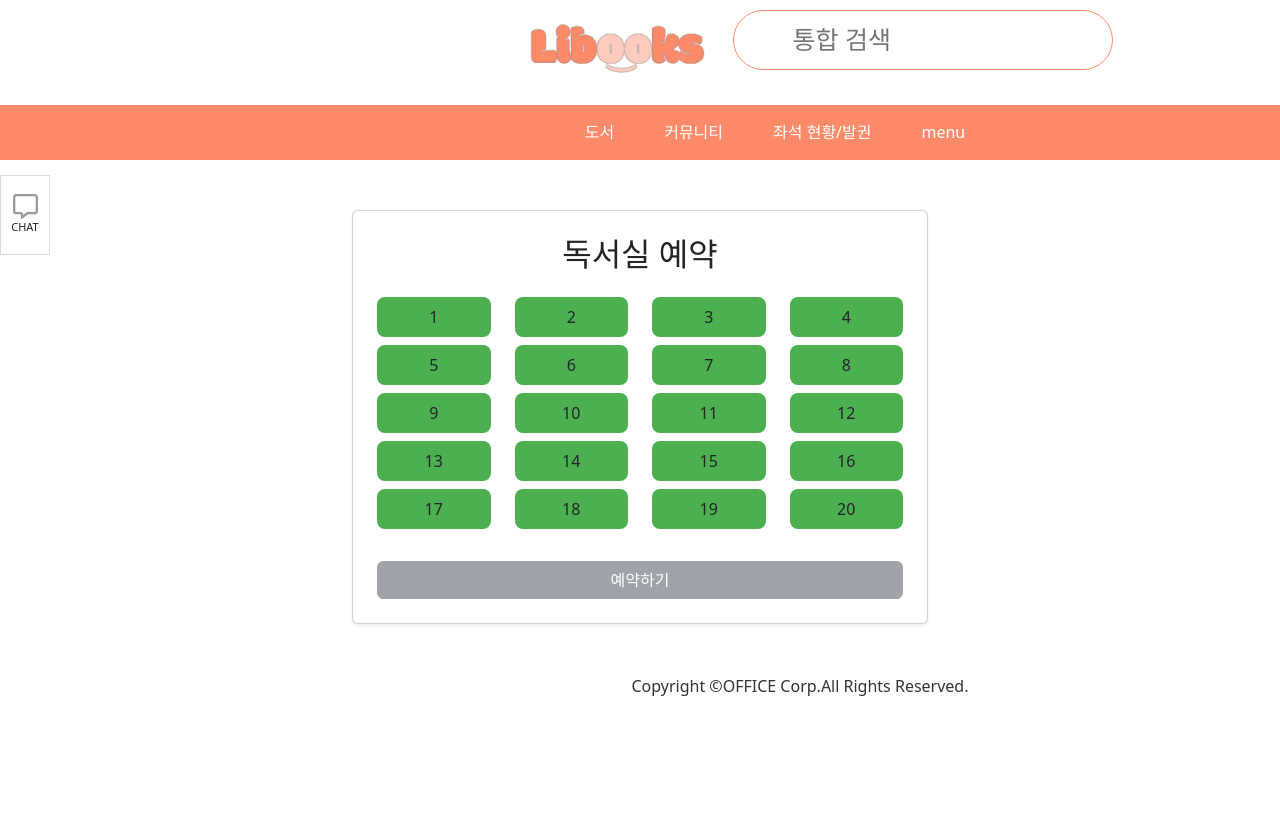
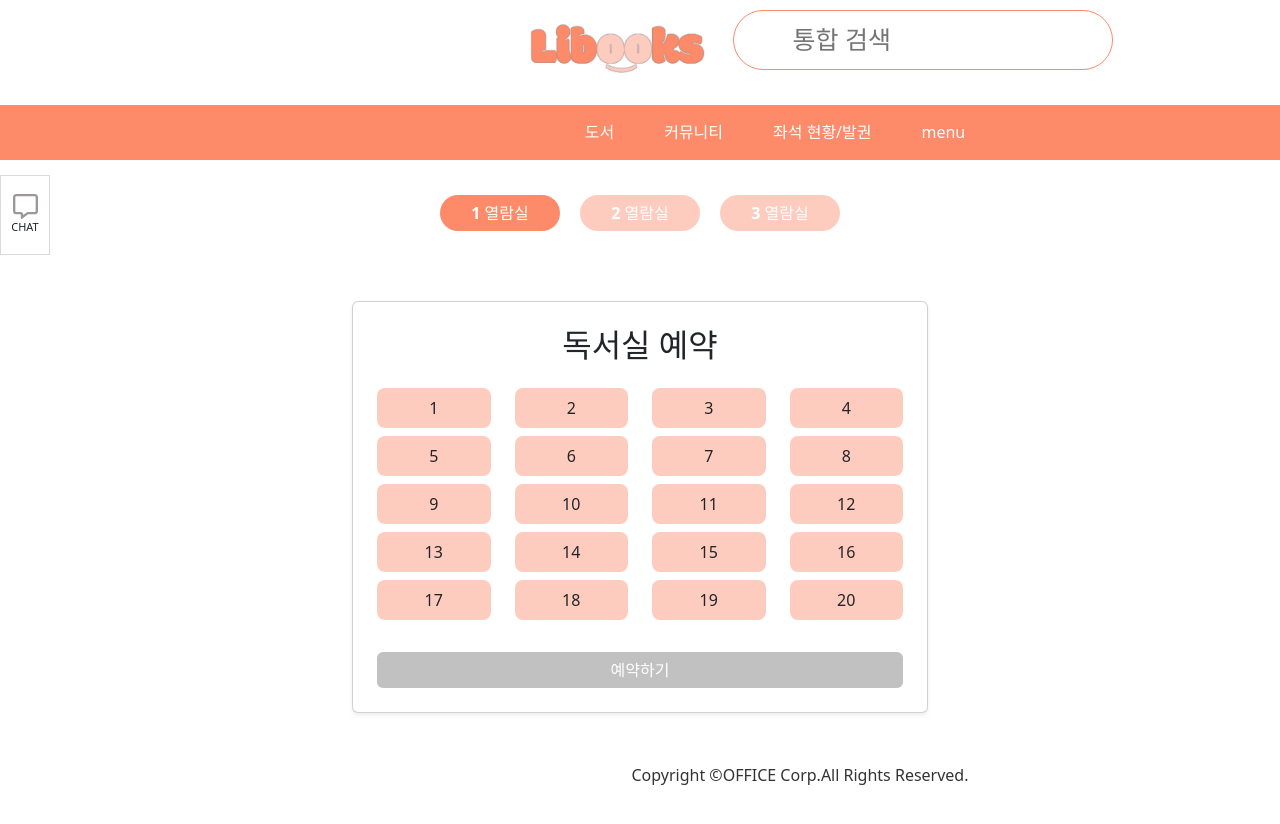
Before and after one commit to beanbeeean/TEAM4-FINAL-REACT, a React (Create React App) app: page /readroom in a window 1280 px wide. Shown: the top 824 px of the page. Built offline with nearby package versions, Linux system fonts and the light colour scheme.

Commit message:
구조 수정

```diff
--- a/src/components/reservation/read/ReadRoom.jsx
+++ b/src/components/reservation/read/ReadRoom.jsx
@@ -1,4 +1,5 @@
 import React, {useState} from "react";
+import { ButtonGroup, Button } from 'react-bootstrap';
 import ReadRoomReservation from "./ReadRoomReservation";
 import Reservation from "./Reservation";
 
@@ -6,8 +7,46 @@ const ReadRoom = () => {
 
     return (
         <div>
-            {/* <ReadRoomReservation num={1}/> */}
-            <Reservation />
+            <div style={{padding: '20px', display: 'flex', justifyContent: 'center' }}>
+                <ButtonGroup>
+                    <Button
+                        style={{
+                            borderRadius: '20px',
+                            margin: '0 10px',
+                            width: '120px',
+                            background: '#fd8a69',
+                            border:'none'
+                        }}
+                    >
+                        <strong>1</strong> 열람실
+                    </Button>
+                    <Button
+                        style={{
+                            borderRadius: '20px',
+                            margin: '0 10px',
+                            width: '120px',
+                            background: '#FECCBE',
+                            border:'none'
+                        }}
+                    >
+                        <strong>2</strong> 열람실
+                    </Button>
+                    <Button
+                        style={{
+                            borderRadius: '20px',
+                            margin: '0 10px',
+                            width: '120px',
+                            background: '#FECCBE',
+                            border:'none'
+                        }}
+                    >
+                        <strong>3</strong> 열람실
+                    </Button>
+                </ButtonGroup>
+            </div>
+            <div>
+                <Reservation/>
+            </div>
         </div>
     );
 }
--- a/src/components/reservation/read/Reservation.jsx
+++ b/src/components/reservation/read/Reservation.jsx
@@ -24,6 +24,7 @@ function Reservation() {
   };
 
   const handleButtonClick = (roomNumber) => {
+    setModalShow(true);
     setSelectedSeat(roomNumber);
   };
 
@@ -39,7 +40,7 @@ function Reservation() {
                   display: 'flex',
                   justifyContent: 'center',
                   alignItems: 'center',
-                  backgroundColor: seat.reserved ? '#ddd' : selectedSeat === seat.id ? '#FFD700' : '#4CAF50',
+                  backgroundColor: seat.reserved ? '#ddd' : selectedSeat === seat.id ? '#fd8a69' : '#FECCBE',
                   borderRadius: '8px',
                   cursor: seat.reserved ? 'not-allowed' : 'pointer',
                   transition: 'background-color 0.3s',
@@ -53,10 +54,10 @@ function Reservation() {
           ))}
         </Row>
         <Button
-          onClick={()=>handleButtonClick(true)}
+          onClick={()=>handleButtonClick(selectedSeat)}
           disabled={!selectedSeat}
           block
-          variant={selectedSeat ? 'success' : 'secondary'}
+          style={{backgroundColor:selectedSeat ? '#fd8a69' : '#a0a0a0',border:'none'}}
         >
           예약하기
         </Button>
--- a/src/components/reservation/read/ReservationModal.jsx
+++ b/src/components/reservation/read/ReservationModal.jsx
@@ -44,20 +44,11 @@ const ReservationModal = (props) => {
               <Form.Control type="text" defaultValue={(props.time.getHours() + 2) + "시 " + props.time.getMinutes() + "분"} readOnly />
             </Col>
           </Form.Group>
-
-          <Form.Group as={Row} controlId="extensionCount" className="mb-3">
-            <Form.Label column sm={4}>
-              연장횟수
-            </Form.Label>
-            <Col sm={8}>
-              <Form.Control type="text" defaultValue="0" readOnly />
-            </Col>
-          </Form.Group>
         </Form>
       </Modal.Body>
       <Modal.Footer>
-        <Button variant="primary">연장</Button>
-        <Button variant="secondary" onClick={props.onHide}>Close</Button>
+        <Button variant="primary">예약</Button>
+        <Button variant="secondary" onClick={props.onHide}>닫기</Button>
       </Modal.Footer>
     </Modal>
   );
--- a/src/components/reservation/study/ReservationModal.jsx
+++ b/src/components/reservation/study/ReservationModal.jsx
@@ -1,4 +1,4 @@
-import React from "react";
+import React, { useState } from "react";
 import Button from "react-bootstrap/Button";
 import Modal from "react-bootstrap/Modal";
 import Form from "react-bootstrap/Form";
@@ -6,6 +6,20 @@ import Row from "react-bootstrap/Row";
 import Col from "react-bootstrap/Col";
 
 const ReservationModal = (props) => {
+
+  const [selectedTime, setSelectedTime] = useState([]);
+
+  const times = Array.from({ length: 3 }).map((_, i) => {
+    const hour = String(i + 1).padStart(2, '0');
+    return [`${hour}:00`];
+  }).flat();
+
+  const handleTimeClick = (time) => {
+    setSelectedTime((prev) => {
+      return [time];
+    });
+  };
+
   return (
     <Modal
       {...props}
@@ -28,30 +42,20 @@ const ReservationModal = (props) => {
           </Form.Group>
 
           <Form.Group as={Row} controlId="reservationTime" className="mb-3">
-            <Form.Label column sm={4}>
+            <Form.Label column sm={12}>
               예약시간
             </Form.Label>
-            <Col sm={8}>
-              <Form.Control type="text" defaultValue={"3시"} readOnly />
-            </Col>
-          </Form.Group>
-
-          <Form.Group as={Row} controlId="expirationTime" className="mb-3">
-            <Form.Label column sm={4}>
-              만료시간
-            </Form.Label>
-            <Col sm={8}>
-              <Form.Control type="text" defaultValue={"4시"} readOnly />
-            </Col>
-          </Form.Group>
-
-          <Form.Group as={Row} controlId="extensionCount" className="mb-3">
-            <Form.Label column sm={4}>
-              연장횟수
-            </Form.Label>
-            <Col sm={8}>
-              <Form.Control type="text" defaultValue="0" readOnly />
-            </Col>
+            {times.map((time, index) => (
+              <Col sm={2} className="mb-3" key={time}>
+                <Button
+                  variant={selectedTime.includes(time) ? 'primary' : 'outline-primary'}
+                  block
+                  onClick={() => handleTimeClick(time)}
+                >
+                  {time}
+                </Button>
+              </Col>
+            ))}
           </Form.Group>
         </Form>
       </Modal.Body>
--- a/src/components/reservation/study/StudyRoom.jsx
+++ b/src/components/reservation/study/StudyRoom.jsx
@@ -16,11 +16,6 @@ function StudyRoom() {
 
   const handleTimeClick = (time) => {
     setSelectedTime((prev) => {
-      // if (prev.includes(time)) {
-      //   return prev.filter(t => t !== time);
-      // } else {
-      //   return [...prev, time];
-      // }
       return [time];
     });
   };
```
